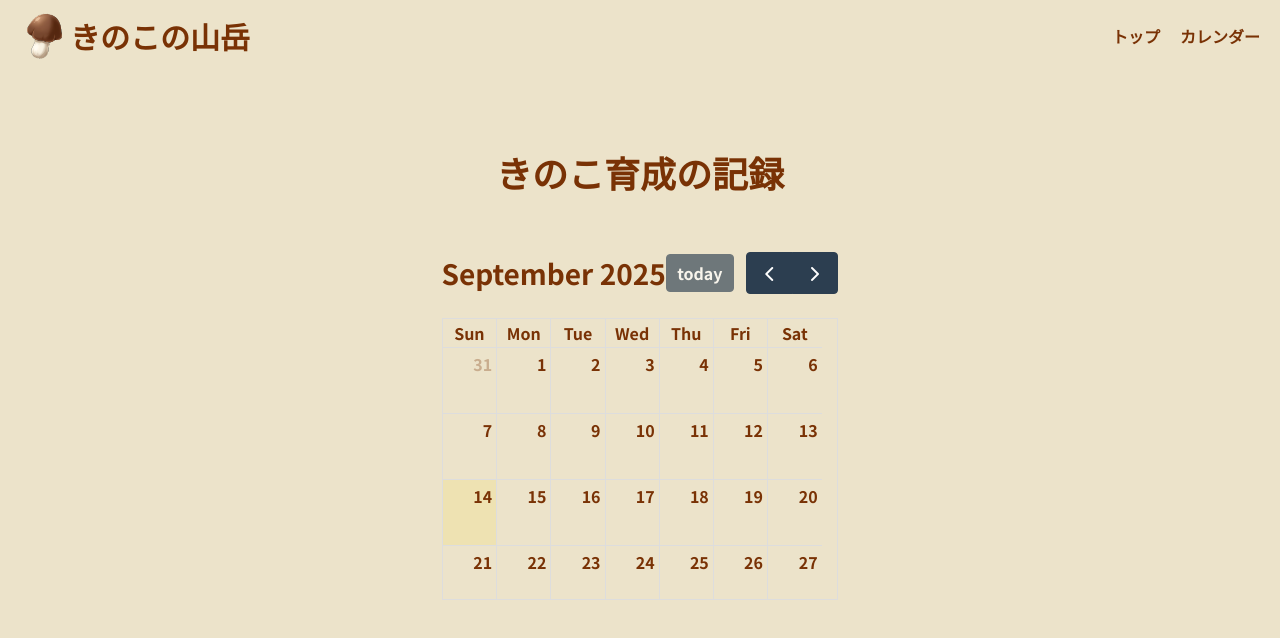
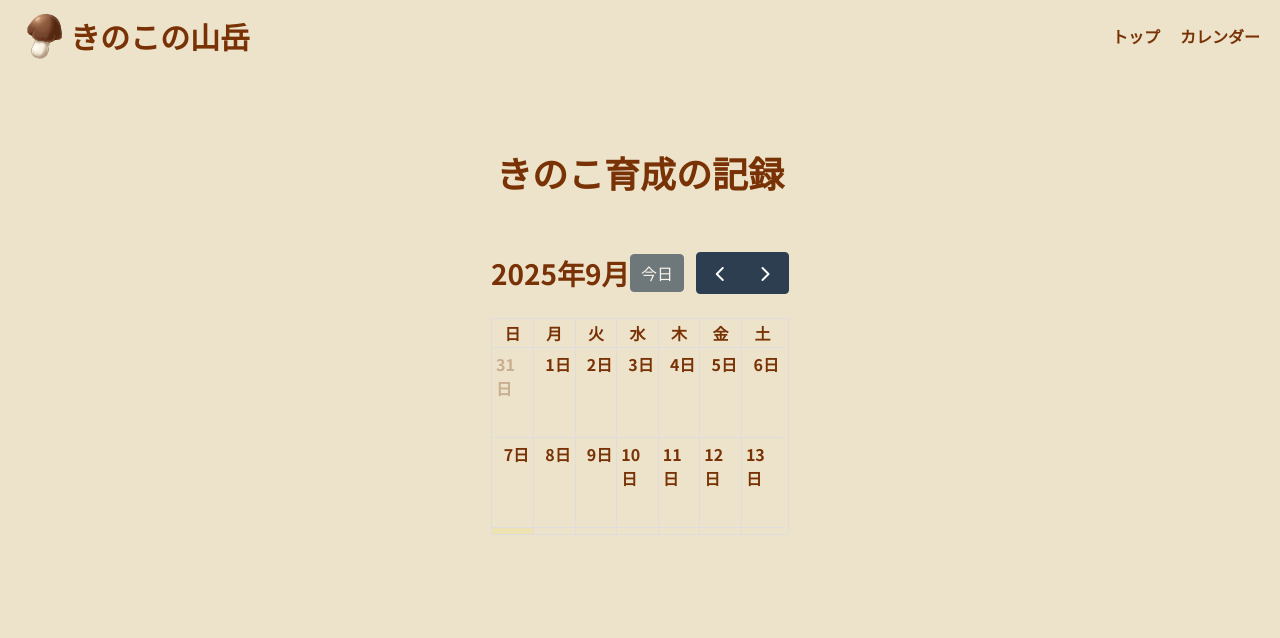
Before and after one commit to Nobu-DD/Mushroom_Mountain, a Next.js app: page /calendar in a window 1280 px wide. Shown: the top 638 px of the page. Built offline with nearby package versions, Linux system fonts and the light colour scheme.

Commit message:
add:interactionPlugin記述

```diff
--- a/app/calendar/_components/CalendarElement.tsx
+++ b/app/calendar/_components/CalendarElement.tsx
@@ -1,14 +1,17 @@
 'use client'
 import FullCalendar from '@fullcalendar/react'
 import dayGridPlugin from '@fullcalendar/daygrid'
-// import { useState } from 'react'
+import jaLocale from '@fullcalendar/core/locales/ja'
+import interactionPlugin from '@fullcalendar/interaction'
 
-// type dateElement = Date | null;
-// type dateInput = dateElement | [dateElement, dateElement];
+// let calendar = new Calendar(CalendarElement, {
+//   locale: jaLocale
+// });
 
 export default function CalendarElement() {
-  // const [date, dateChange] = useState<dateInput>(new Date());
-
+  const handleDateClick = (arg) => {
+    alert(arg.dateStr)
+  }
   return (
     <div>
       <div className="flex justify-center">
@@ -16,8 +19,11 @@ export default function CalendarElement() {
       </div>
       <div className="flex justify-center mt-15">
         <FullCalendar
-          plugins={[dayGridPlugin]}
+          plugins={[dayGridPlugin, interactionPlugin]}
           initialView="dayGridMonth"
+          dateClick={handleDateClick}
+          locale={jaLocale}
+          selectable={true}
         />
       </div>
     </div>
--- a/package.json
+++ b/package.json
@@ -4,6 +4,7 @@
   "dependencies": {
     "@fullcalendar/core": "^6.1.19",
     "@fullcalendar/daygrid": "^6.1.19",
+    "@fullcalendar/interaction": "^6.1.19",
     "@fullcalendar/react": "^6.1.19",
     "@tailwindcss/postcss": "^4.1.13",
     "next": "^15.5.3",
```
Also changed, not shown: 1 other file (tests, documents, lock files or other folders).
